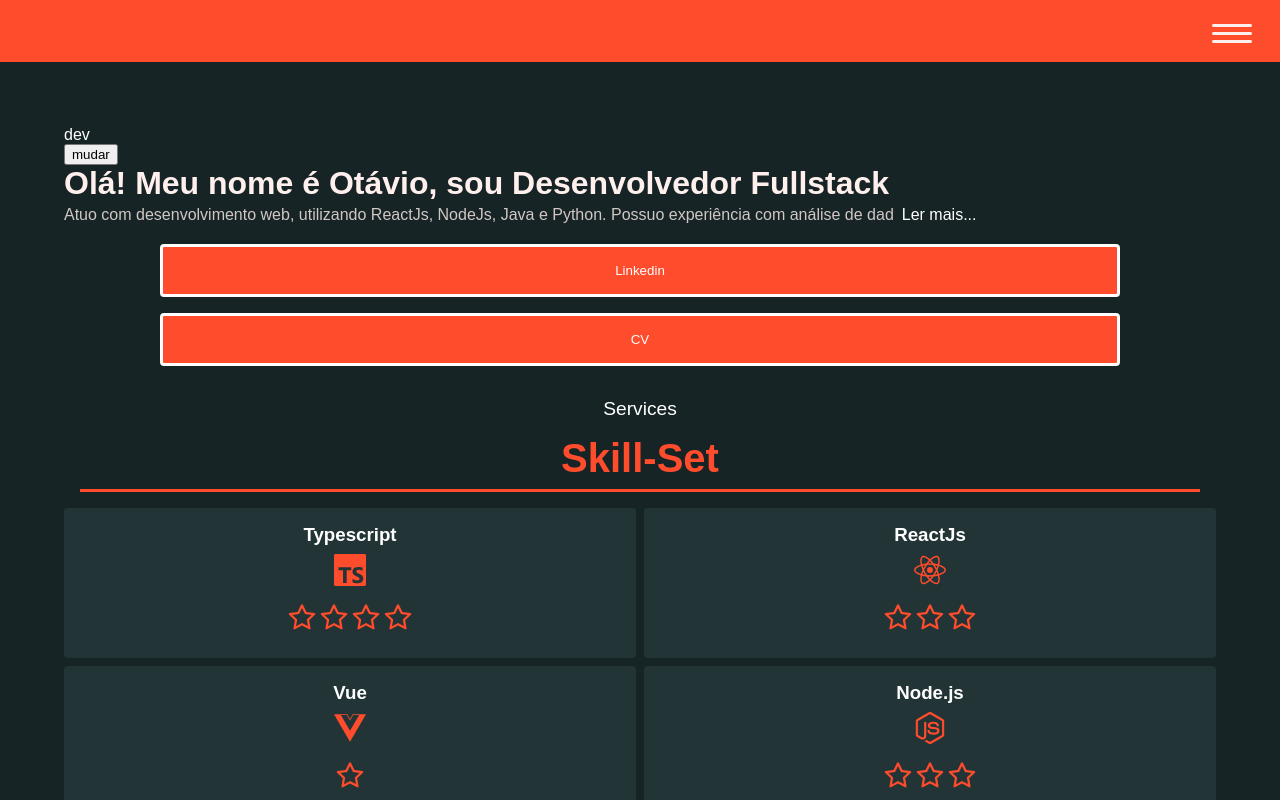
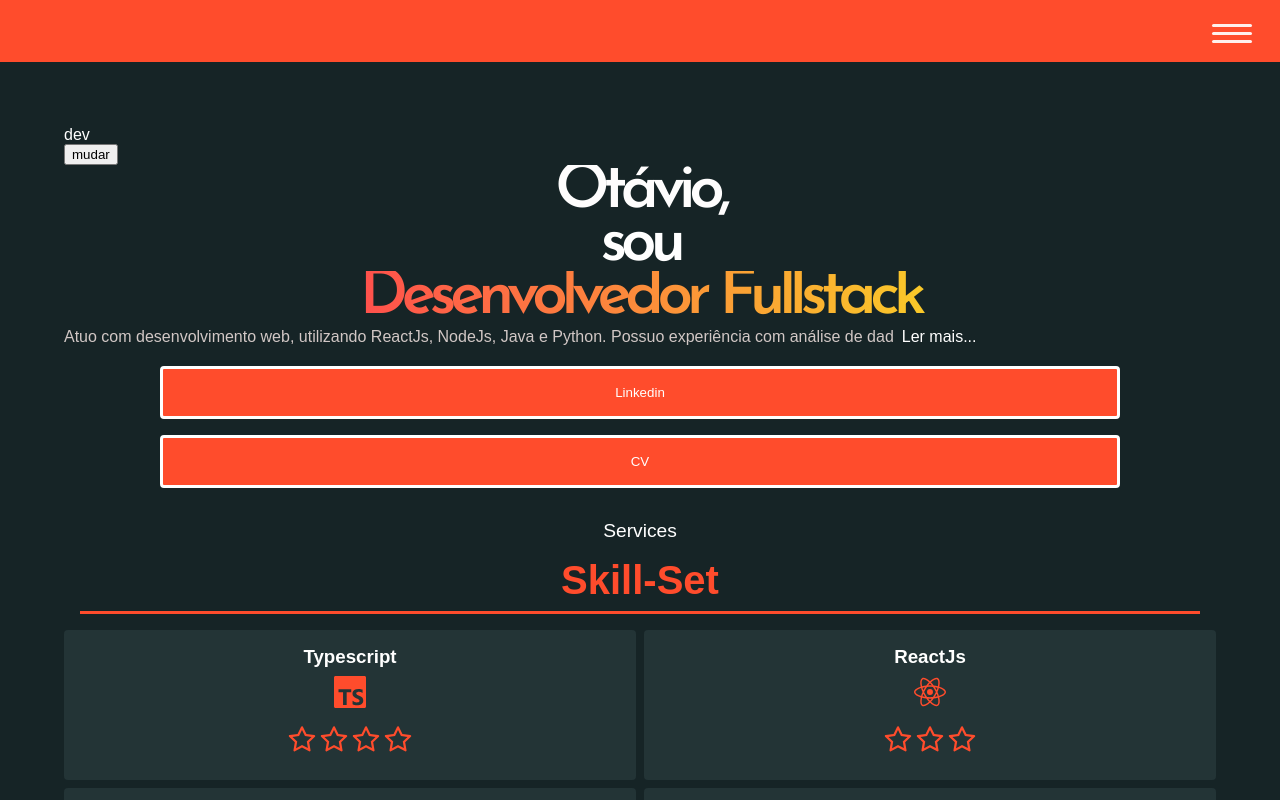
Before and after one commit to OtavioMiranda23/Portfolio, a React (Vite) app: page / in a window 1280 px wide. Shown: the top 800 px of the page. Built offline with nearby package versions, Linux system fonts and the light colour scheme.

Commit message:
adiciona animacao na bio

```diff
--- a/index.html
+++ b/index.html
@@ -2,6 +2,10 @@
 <html lang="en">
   <head>
     <meta charset="UTF-8" />
+    <link rel="preconnect" href="https://fonts.googleapis.com">
+    <link rel="preconnect" href="https://fonts.gstatic.com" crossorigin>
+    <link href="https://fonts.googleapis.com/css2?family=Josefin+Sans:wght@600&display=swap" rel="stylesheet">
+
     <meta name="viewport" content="width=device-width, initial-scale=1.0" />
     <title>Vite + React + TS</title>
   </head>
--- a/src/components/ContentBio/index.tsx
+++ b/src/components/ContentBio/index.tsx
@@ -1,7 +1,7 @@
 import React, { useState } from "react";
 import LerMais from "../LerMais";
-import { useMainContext } from "../../context/MainContext.tsx";
-import { ButtonsBio, Container } from "./styles";
+import { useMainContext } from "../../context/MainContext.js";
+import { Apresentacao, ButtonsBio, Container } from "./styles";
 
 // export interface IDataBio {
 //   resumo: string;
@@ -13,7 +13,11 @@ const ContentBio = (props: any) => {
 
   return (
     <Container>
-      <h1>Olá! Meu nome é Otávio, sou {especialidade}</h1>
+      <Apresentacao>
+        <span>Otávio,</span>
+        <span>sou</span>
+        <span>{especialidade}</span>
+      </Apresentacao>
       <LerMais limiteCaracteresBio={limiteCaracteresBio}>{descricao}</LerMais>
       <ButtonsBio>
         <button className="Linkedin">Linkedin</button>
--- a/src/components/ContentBio/styles.ts
+++ b/src/components/ContentBio/styles.ts
@@ -1,4 +1,4 @@
-import styled from "styled-components";
+import styled, { keyframes } from "styled-components";
 
 export const Container = styled.div`
   //border: 1px solid green;
@@ -13,6 +13,52 @@ export const Container = styled.div`
     text-align: start;
     margin: 0.2rem 0 1rem 0;
   }
+`;
+const colorCycle = keyframes`
+0%, 55% {
+  filter: brightness(0) invert(1); //white
+}
+  11%, 33% {
+    filter: none;
+  }
+`;
+
+
+export const Apresentacao = styled.h1`
+  font-family: 'Josefin Sans';
+
+  display: flex;
+  flex-direction: column;
+  align-items: center;
+  text-align: center;
+
+  font-size: 4rem;
+  line-height: 3.3rem;
+  letter-spacing: -.4rem;
+
+  color: #fff;
+
+  span {
+    padding: 0 1rem;
+    filter: brightness(1) invert(0);
+
+    background-clip: text;
+    -webkit-background-clip: text;
+    -webkit-text-fill-color: transparent;
+
+    animation: ${colorCycle} 10s ease-in-out infinite;
+  }
+  span:nth-child(1) {
+            background-image: linear-gradient(90deg, #007cf0, #00dfd8);
+        }
+        span:nth-child(2) {
+            background-image: linear-gradient(90deg, #7928ca, #ff0080);
+            animation-delay: 3.33s;
+        }
+        span:nth-child(3) {
+            background-image: linear-gradient(90deg, #ff4d4d, #f9cb28);
+            animation-delay: 6.66s;
+        }
 `;
 
 export const ButtonsBio = styled.div`
```
